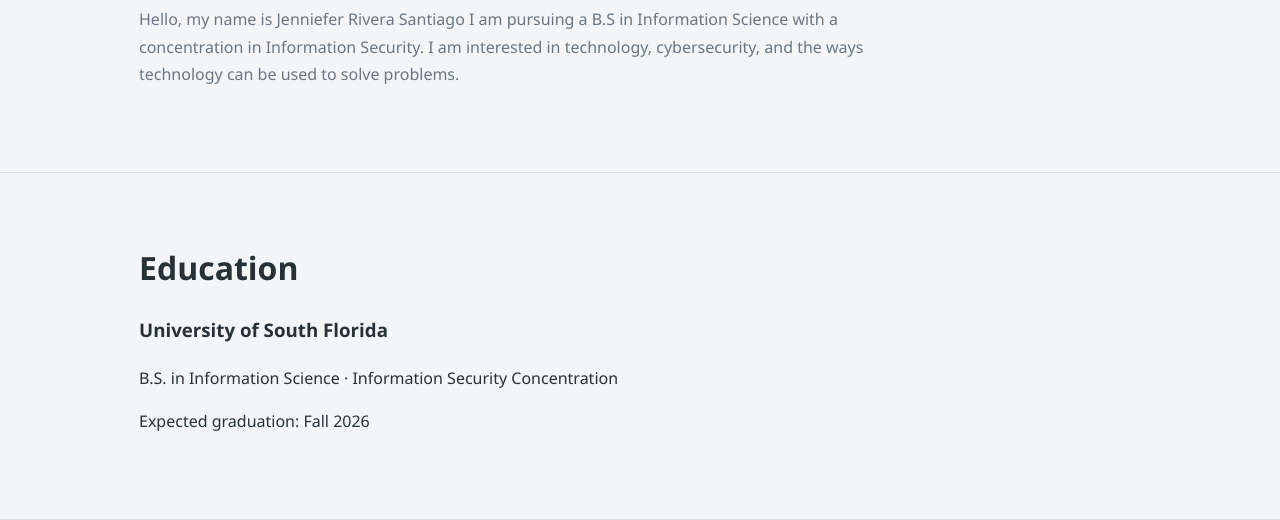
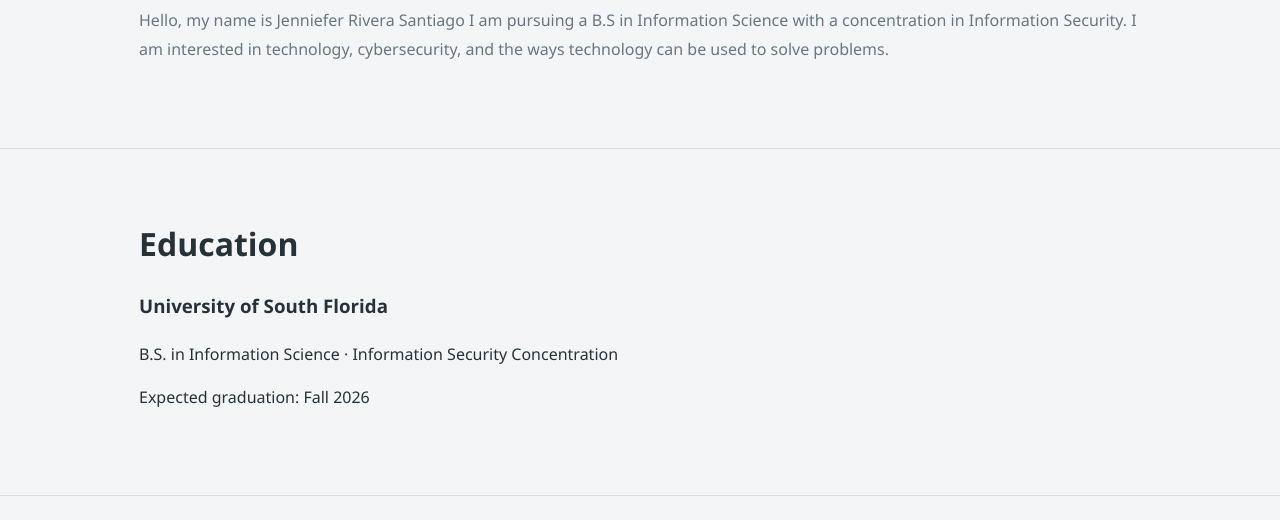
Before and after one commit to JennieferRivera/JennieferRivera-Portfolio, a plain HTML site: page index.html in a window 1280 px wide. Shown: the part 580-1100 px from the top of the page. Drawn offline with Linux system fonts and the light colour scheme.

Commit message:
Update section intro styles in style.css
Added font size and line height to section intro.

```diff
--- a/assets/css/style.css
+++ b/assets/css/style.css
@@ -64,7 +64,8 @@
     max-width: 300px;
     justify-self: end;
 }
-.section{padding:68px 0;border-bottom:1px solid var(--line)}.section h2{font-size:2rem;margin:0 0 10px}.section-intro{color:var(--muted);max-width:760px}.grid{display:grid;grid-template-columns:repeat(2,1fr);gap:18px;margin-top:26px}.tile{background:var(--card);padding:24px;border:1px solid var(--line);border-radius:12px;box-shadow:0 8px 24px rgba(30,45,60,.04)}.tile h3{margin:0 0 8px}.tile p{color:var(--muted);margin:0 0 14px} .tile a {
+.section{padding:68px 0;border-bottom:1px solid var(--line)}.section h2{font-size:2rem;margin:0 0 10px}.section-intro{color:var(--muted);max-width:760px  font-size: 1.15rem;
+    line-height: 1.8;}.grid{display:grid;grid-template-columns:repeat(2,1fr);gap:18px;margin-top:26px}.tile{background:var(--card);padding:24px;border:1px solid var(--line);border-radius:12px;box-shadow:0 8px 24px rgba(30,45,60,.04)}.tile h3{margin:0 0 8px}.tile p{color:var(--muted);margin:0 0 14px} .tile a {
     color: #526F89;
     font-weight: 650;
     text-decoration: none;
```
